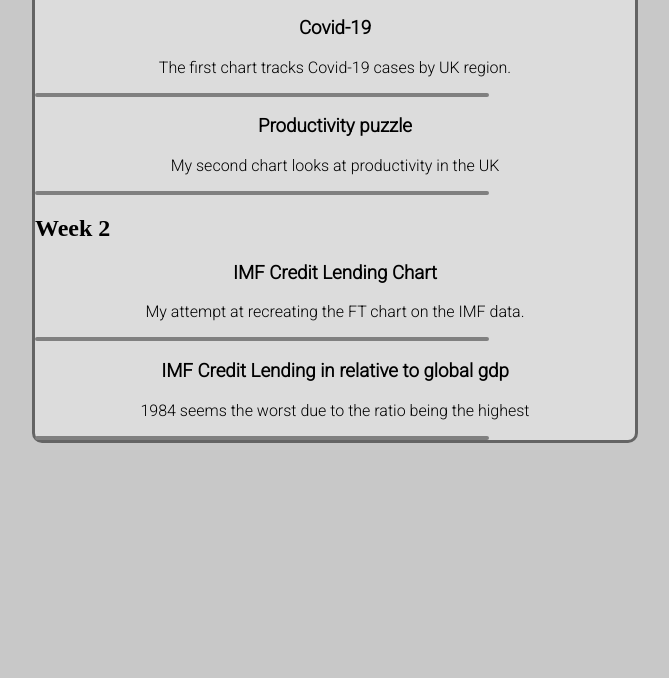
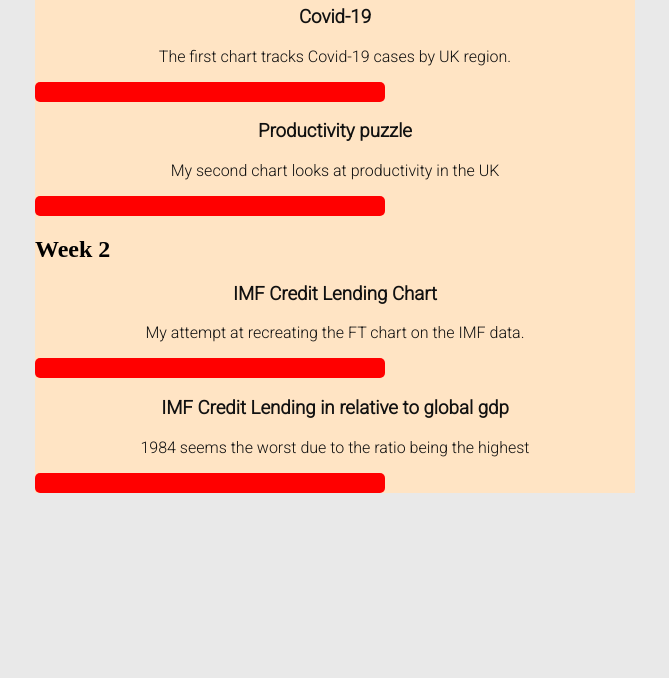
Before and after one commit to vrishs/vrishs.github.io, a plain HTML site: page index.html in a window 1280 px wide. Shown: the part 122-800 px from the top of the page, without its empty margins (305-974 px from the left). Drawn offline with Linux system fonts and the light colour scheme; a script that the page names is missing.

Commit message:
Update index.html

```diff
--- a/index.html
+++ b/index.html
@@ -12,7 +12,7 @@
     <title>Document</title>
 
     <!-- Link to my style sheet -->
-    <link rel="stylesheet" href="index3.css">
+    <link rel="stylesheet" href="index.css">
 
     <!--The next three lines allow the Vega embed-->
     <script src="https://cdn.jsdelivr.net/npm/vega@5.17.0"></script>
```
